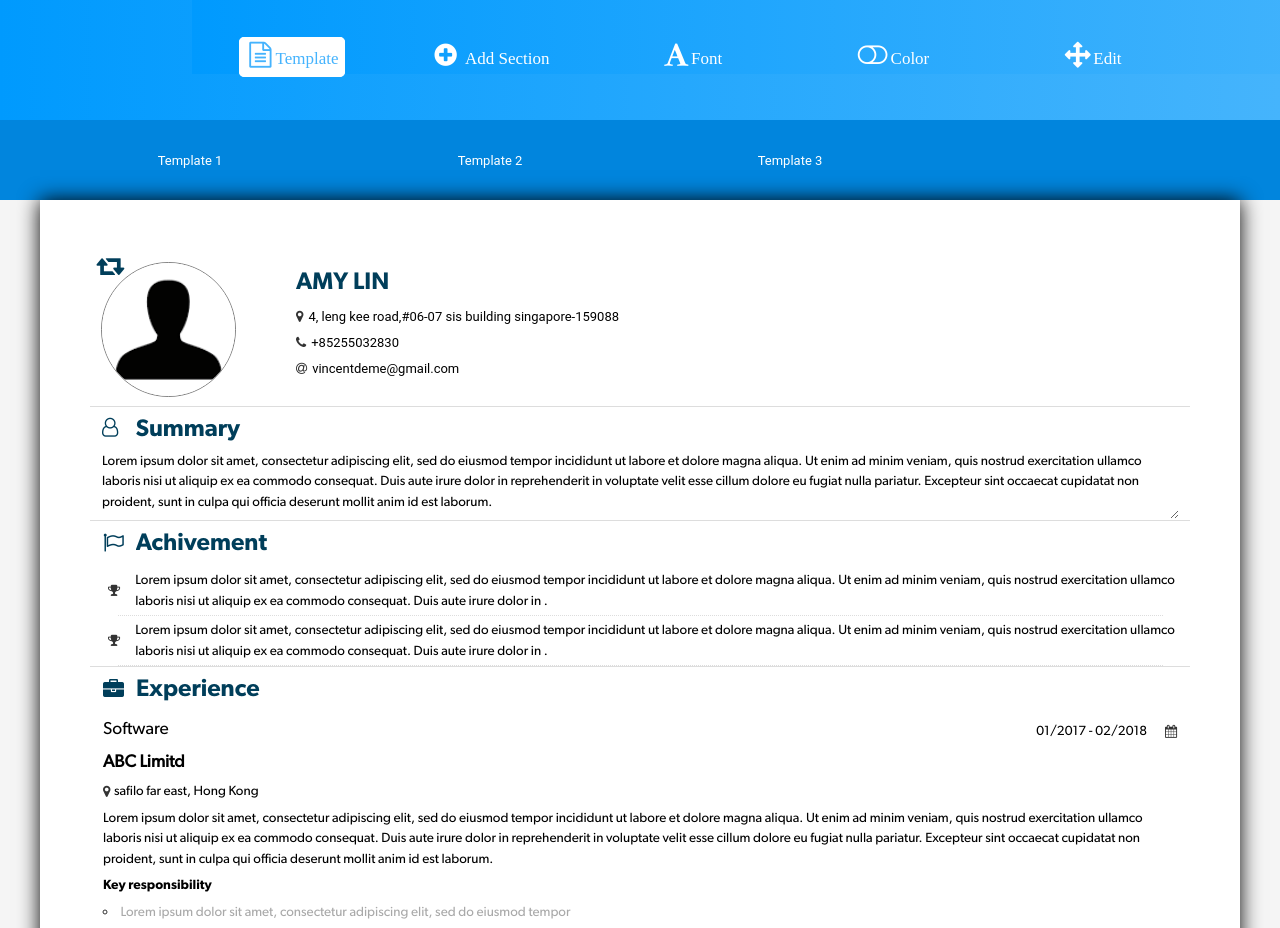
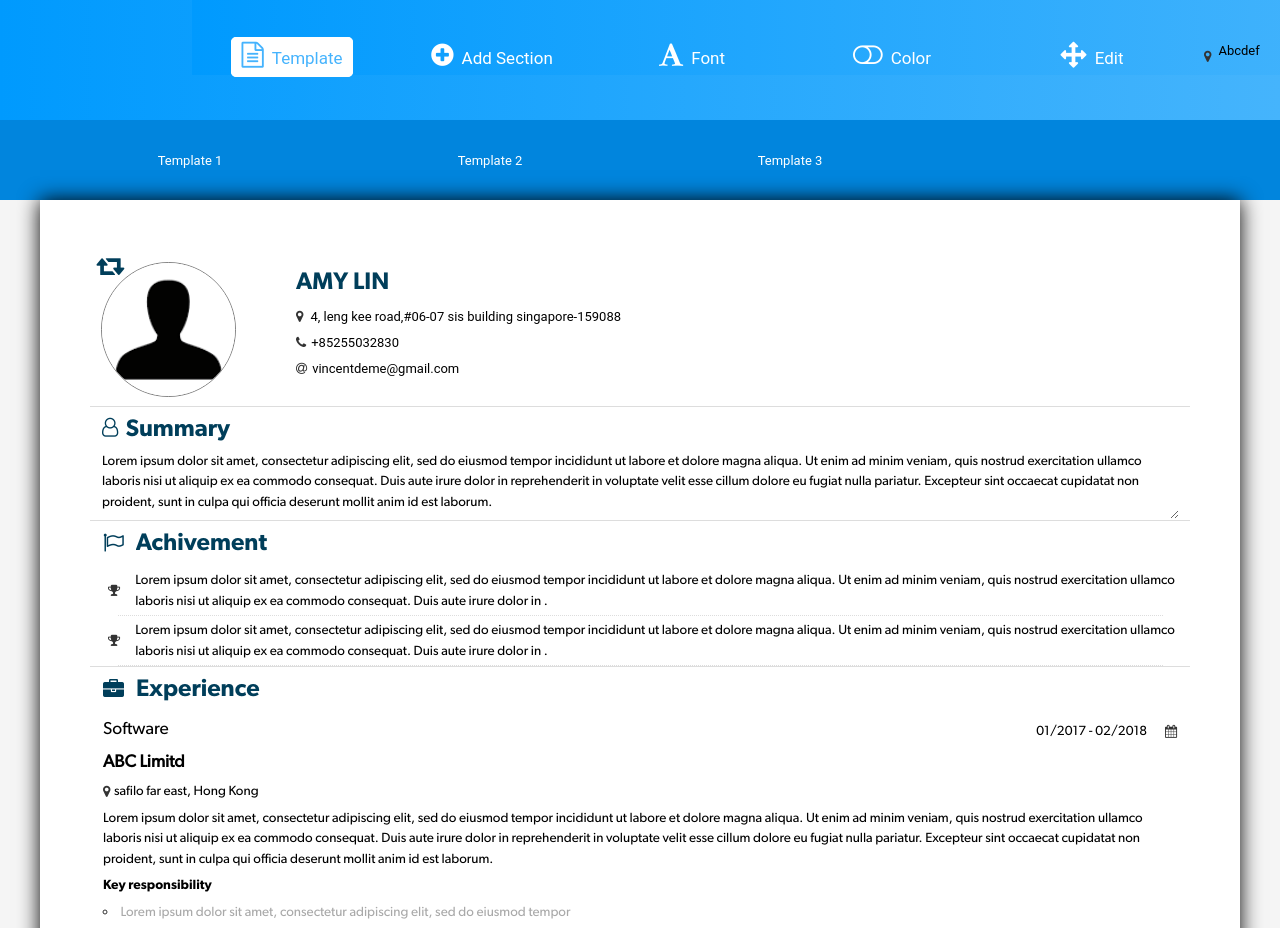
Before and after one commit to arpandesai/snaphunt_html, a plain HTML site: page snapfull.html in a window 1280 px wide. Shown: the top 928 px of the page. Drawn offline with nearby package versions, Linux system fonts and the light colour scheme.

Commit message:
new changes

```diff
--- a/css/style.css
+++ b/css/style.css
@@ -668,11 +668,6 @@ h2
     text-align: center;
     font-size:19px!important;
 }
-.fa-plus-circle
-{
-	width: 1%;
-}
-
 
 
 #add_achivement,#del_achivement
@@ -987,7 +982,10 @@ ul .responsibility
 {
 	display:none!important;
 }
-
+.padding_left2
+{
+	padding-left:2px;
+}
 a
 {
 	color:white;
--- a/snapfull.html
+++ b/snapfull.html
@@ -37,20 +37,26 @@ function capitaliseName()
 	<div class="top_full">
 		<ul class="container top_container">
 			<li class="col-lg-2 col-md-3 main_div_5type">
-				<span class="template active_top"><i class="fa fa-file-text-o fa-2x" aria-hidden="true"><span class="top_icon_text">Template</span></i></span>
+				<span class="template active_top"><i class="fa fa-file-text-o fa-2x" aria-hidden="true"></i><span class="top_icon_text">Template</span></span>
 			</li>
 			<li class="col-lg-2 col-md-3 main_div_5type">
-				<span class="add_section"><i class="fa fa-plus-circle fa-2x" aria-hidden="true"><span class="top_icon_text">Add Section</span></i></span>
+				<span class="add_section"><i class="fa fa-plus-circle fa-2x" aria-hidden="true"></i><span class="top_icon_text">Add Section</span></span>
 			</li>
 			<li class="col-lg-2 col-md-3 main_div_5type">
-				<span class="fonts"><i class="fa fa-font fa-2x" aria-hidden="true"><span class="top_icon_text">Font</span></i></span>
+				<span class="fonts"><i class="fa fa-font fa-2x" aria-hidden="true"></i><span class="top_icon_text">Font</span></span>
 			</li>
 			<li class="col-lg-2 col-md-3 main_div_5type">
-				<span class="color_span"><i class="fa fa-toggle-off fa-2x" aria-hidden="true"><span class="top_icon_text">Color</span></i>
+				<span class="color_span"><i class="fa fa-toggle-off fa-2x" aria-hidden="true"></i><span class="top_icon_text">Color</span>
 				</span>
 			</li>
 			<li class="col-lg-2 col-md-3 main_div_5type">
-				<span class="edit"><i class="fa fa-arrows fa-2x" aria-hidden="true"><span class="top_icon_text">Edit</span></i></span>
+				<span class="edit"><i class="fa fa-arrows fa-2x" aria-hidden="true"></i><span class="top_icon_text">Edit</span></span>
+			</li>
+			<li>
+				<div class="input-group">
+					  	<span class="input-group-addon exper_add ex_textarea"><i class="fa fa-map-marker paddding_right5" aria-hidden="true"></i></span>
+						<span class="padding_left2 ex_textarea form-control background_transparent fixed_textarea padding_left0">Abcdef</span>
+				</div>
 			</li>
 		</ul>
 	</div>
@@ -137,7 +143,7 @@ function capitaliseName()
 
 					<div class="input-group">
 					  	<span class="input-group-addon exper_add ex_textarea"><i class="fa fa-map-marker paddding_right5" aria-hidden="true"></i></span>
-						<textarea placeholder="4, leng kee road,#06-07 sis building singapore-159088" class="ex_textarea form-control background_transparent fixed_textarea padding_left0" rows="1" required></textarea>
+						<textarea placeholder="4, leng kee road,#06-07 sis building singapore-159088" class="padding_left2 ex_textarea form-control background_transparent fixed_textarea padding_left0" rows="1" required></textarea>
 					</div>
 
 					<div class="input-group">
```
Also changed, not shown: index.html (+6 -6 lines), snap_60_40.html (+6 -6 lines).
